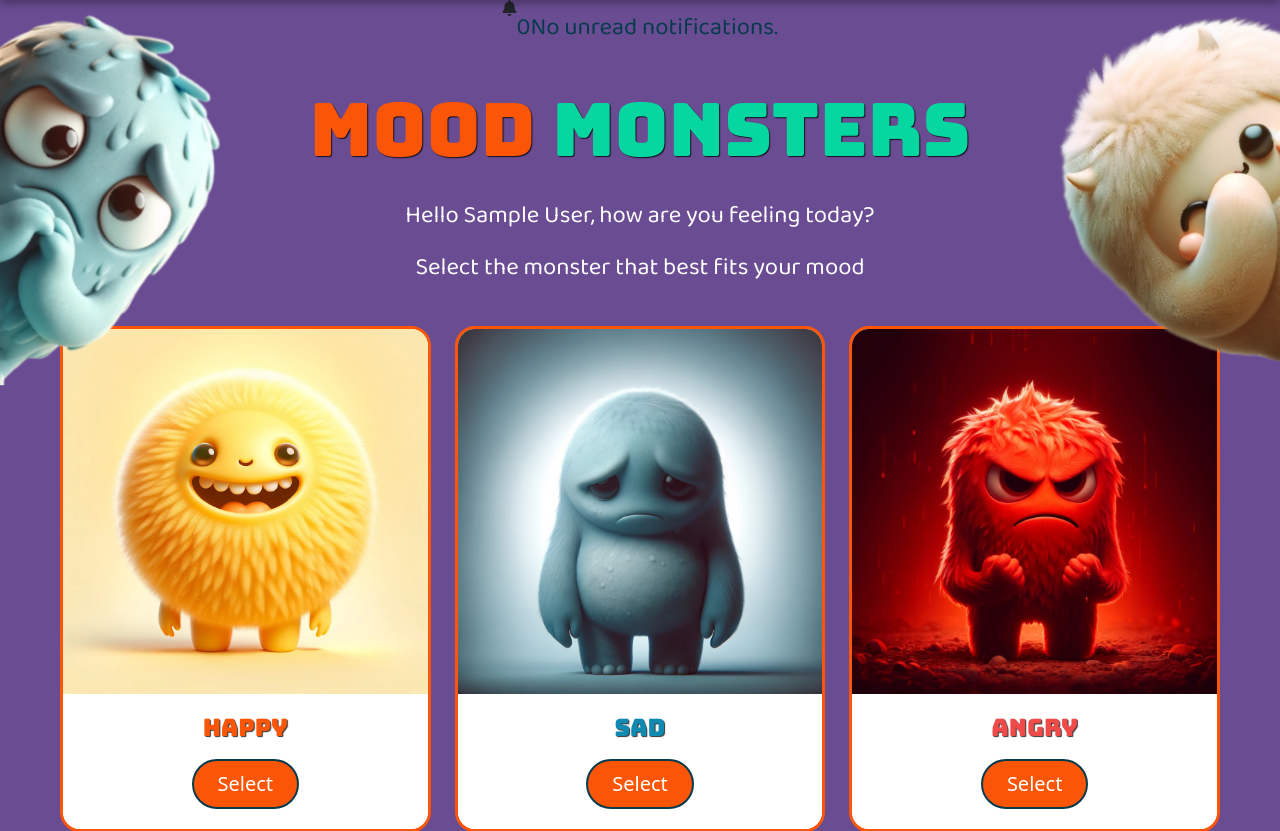
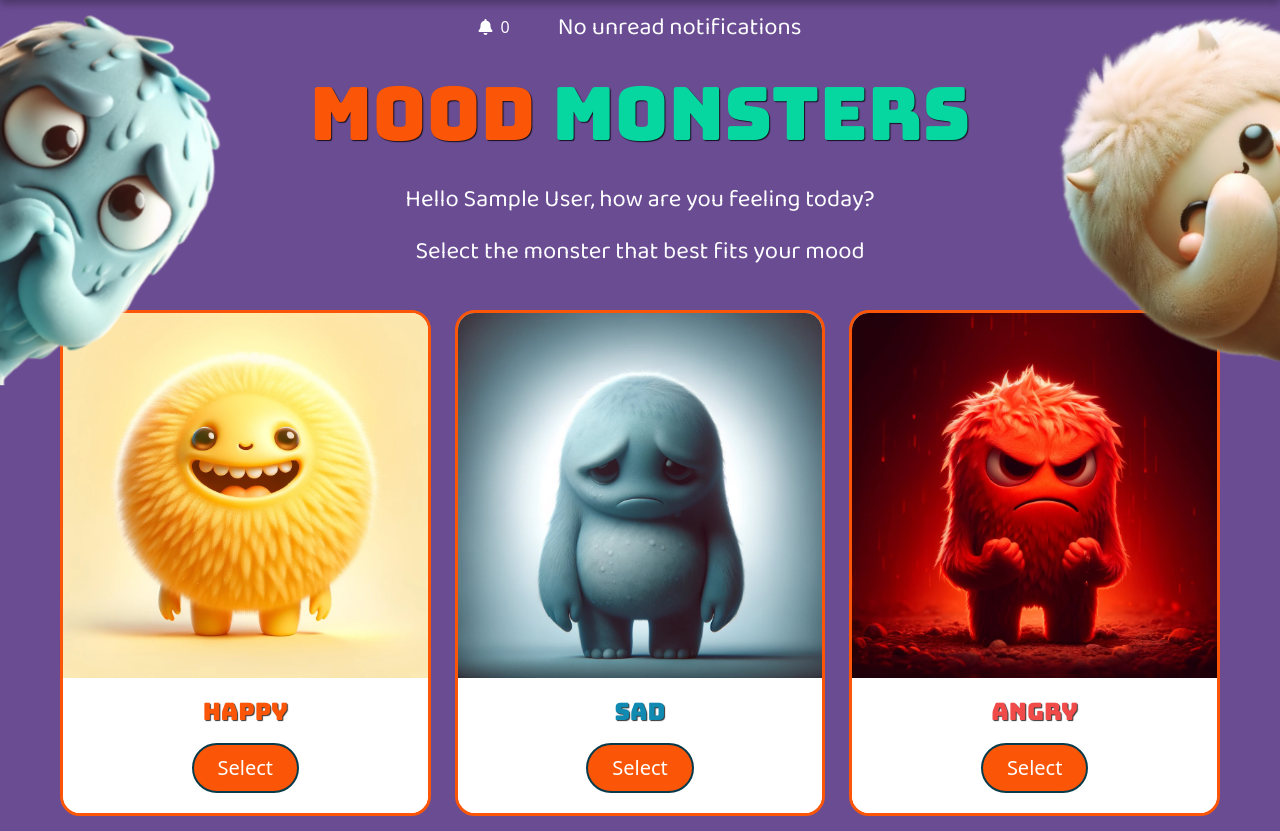
Before and after one commit to CallyKilduff123/mood_monsters, a Flask app: page /child_dashboard/1 in a window 1280 px wide. Shown: the part 56-887 px from the top of the page. Run offline with Flask 3, Linux system fonts and the light colour scheme; the visitor is signed in with stand-in values (Sample User, id 1); tables that the repository leaves empty hold one stand-in row (values such as "Sample post"); data that the repository does not hold is empty; some libraries are stand-ins or nearby versions.

Commit message:
styling notification message

```diff
--- a/application/static/css/styles.css
+++ b/application/static/css/styles.css
@@ -285,6 +285,10 @@ a.nav-link {
     background-color: var(--colour-4) !important;
     border-color: var(--colour-6) !important;
     color: var(--light) !important;
+}
+
+.mark-as-read {
+    font-size: 0.8rem;
 }
 
 
--- a/application/templates/5_child_dashboard.html
+++ b/application/templates/5_child_dashboard.html
@@ -1,24 +1,35 @@
 {% extends "layout.html" %}
 {% block body_content %}
-<div class="container-xxl d-flex justify-content-center">
-    <!-- Icon button -->
-    <i class="fas fa-bell" id="notification-icon"></i><p>{{ unread_notification_count }}</p>
 
-<!-- Notifications container -->
-<div id="notifications-container">
+<div class="container-xxl">
+    <div class="d-flex justify-content-center">
+        <div class="d-flex align-items-center">
+            <!-- bell/count -->
+            <i class="fas fa-bell colour-light pt-2 me-2" id="notification-icon"></i>
+            <span class="colour-light pt-2 me-5">{{ unread_notification_count }}</span>
+
+            {% if unread_notification_count > 0 %}
+                <p class="colour-light mb-0 me-auto">You have a new message</p>
+            {% else %}
+                <p class="colour-light mb-0 me-auto">No unread notifications</p>
+            {% endif %}
+        </div>
+    </div>
+
     {% if unread_notification_count > 0 %}
-   {% for notification in notifications %}
+        {% for notification in notifications %}
             {% if not notification.is_read %}
-                <div class="notification" data-notification-id="{{ notification.notification_id }}">
-                    <p>You have a new message (Sent on {{ notification.date_logged }})</p>
-                    <button class="mark-as-read" onclick="markNotificationAsRead({{ notification.notification_id }})">Mark as Read</button>
+                <div class="d-flex justify-content-center mt-2">
+                    <div class="col-md-8 d-flex flex-column flex-md-row align-items-md-center justify-content-center">
+                        <!-- remove date logged below...
+                        <p class="colour-light mb-md-0 mr-md-3">Sent on {{ notification.date_logged }}</p>
+                        -->
+                        <button class="mark-as-read btn btn-primary rounded-pill border-2 px-3 py-1 mb-2" onclick="markNotificationAsRead({{ notification.notification_id }})">Mark as Read</button>
+                    </div>
                 </div>
             {% endif %}
-    {% endfor %}
-    {% else %}
-    <p>No unread notifications.</p>
+        {% endfor %}
     {% endif %}
-</div>
 </div>
 <div class="container-xxl pt-4">
     <div class="row justify-content-center">
```
